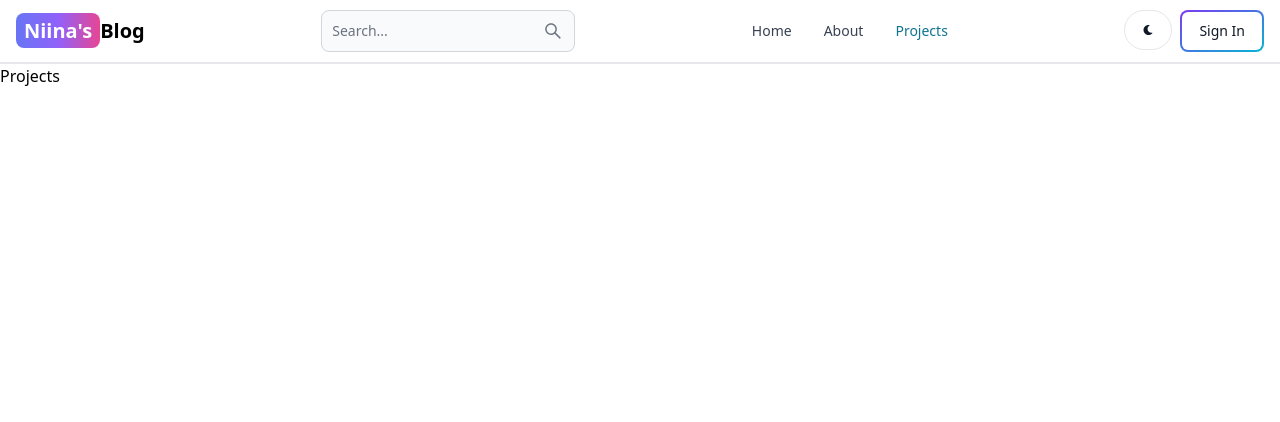
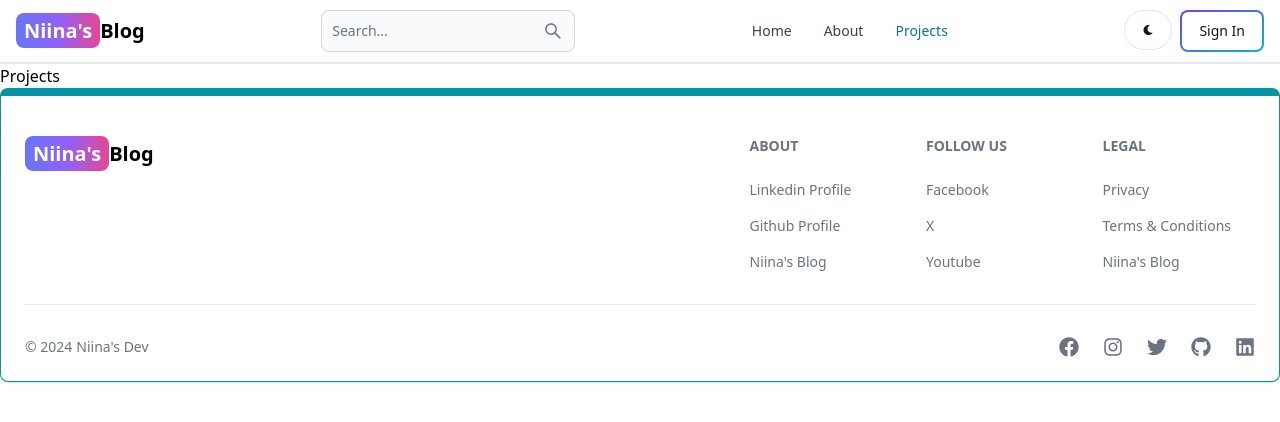
Before and after one commit to Vicram123/mern_blog, a React (Vite) app in the folder frontend/: page /projects in a window 1280 px wide. Shown: the top 422 px of the page. Built offline with nearby package versions, Linux system fonts and the light colour scheme.

Commit message:
create and add the footer component

```diff
--- a/frontend/src/App.jsx
+++ b/frontend/src/App.jsx
@@ -6,6 +6,7 @@
 import SignUp from "./pages/SignUp";
 import Projects from "./pages/Projects";
 import Header from "./components/Header";
+import Footer from "./components/Footer";
 
 export default function App() {
   return (
@@ -19,6 +20,7 @@
         <Route path="/sign-up" element={<SignUp />} />
         <Route path="/projects" element={<Projects />} />
       </Routes>
+      <Footer />
     </BrowserRouter>
   );
 }
--- /dev/null
+++ b/frontend/src/components/Footer.jsx
@@ -0,0 +1,118 @@
+import { Footer } from "flowbite-react";
+import { Link } from "react-router-dom";
+import {
+  FaFacebook,
+  FaInstagram,
+  FaTwitter,
+  FaGithub,
+  FaLinkedin,
+} from "react-icons/fa";
+
+export default function FooterCom() {
+  return (
+    <Footer container className="border border-t-8 border-teal-500">
+      <div className=" w-full mx-w-7xl mx-auto">
+        <div className=" grid w-full justify-between sm:flex  md:grid-cols-1">
+          <div className="mt-5 ">
+            <Link
+              to="/"
+              className="self-center whitespace-nowrap text-sm sm:text-xl font-semibold dark:text-white"
+            >
+              <span className="px-2 py-1 bg-gradient-to-r from-indigo-500 via-purple-500 to-pink-500 rounded-lg text-white">
+                Niina's
+              </span>
+              Blog
+            </Link>
+          </div>
+          <div className="grid grid-cols-2 gap-8 mt-4 sm:grid-cols-3 sm:gap-6">
+            <div>
+              <Footer.Title title="About" />
+              <Footer.LinkGroup col>
+                <Footer.Link
+                  href="https://www.linkedin.com/in/tata-vicram-ako-ateba-piere-a42338241/ "
+                  target="_blank"
+                  rel="noopener noreferrer"
+                >
+                  Linkedin Profile
+                </Footer.Link>
+                <Footer.Link
+                  href="https://github.com/Vicram123 "
+                  target="_blank"
+                  rel="noopener noreferrer"
+                >
+                  Github Profile
+                </Footer.Link>
+                <Footer.Link
+                  href="/about "
+                  target="_blank"
+                  rel="noopener noreferrer"
+                >
+                  Niina's Blog
+                </Footer.Link>
+              </Footer.LinkGroup>
+            </div>
+            <div>
+              <Footer.Title title="Follow us" />
+              <Footer.LinkGroup col>
+                <Footer.Link href="" target="_blank" rel="noopener noreferrer">
+                  Facebook
+                </Footer.Link>
+                <Footer.Link href="#" rel="noopener noreferrer">
+                  X
+                </Footer.Link>
+                <Footer.Link
+                  href="# "
+                  target="_blank"
+                  rel="noopener noreferrer"
+                >
+                  Youtube
+                </Footer.Link>
+              </Footer.LinkGroup>
+            </div>
+
+            <div>
+              <Footer.Title title="Legal" />
+              <Footer.LinkGroup col>
+                <Footer.Link href="#" target="_blank" rel="noopener noreferrer">
+                  Privacy
+                </Footer.Link>
+                <Footer.Link
+                  href="https://github.com/Vicram123 "
+                  target="_blank"
+                  rel="noopener noreferrer"
+                >
+                  Terms &amp; Conditions
+                </Footer.Link>
+                <Footer.Link
+                  href="/about "
+                  target="_blank"
+                  rel="noopener noreferrer"
+                >
+                  Niina's Blog
+                </Footer.Link>
+              </Footer.LinkGroup>
+            </div>
+          </div>
+        </div>
+        <Footer.Divider />
+        <div className="w-full sm:flex sm:items-center sm:justify-between">
+          <Footer.Copyright
+            href="#"
+            by="Niina's Dev"
+            year={new Date().getFullYear()}
+          />
+          <div className="flex gap-6 sm:mt-0 mt-4 sm:justify-center">
+            <Footer.Icon href="#" icon={FaFacebook} />
+            <Footer.Icon href="#" icon={FaInstagram} />
+            <Footer.Icon href="#" icon={FaTwitter} />
+            <Footer.Icon href="https://github.com/Vicram123" icon={FaGithub} />
+            <Footer.Icon
+              href="https://www.linkedin.com/in/tata-vicram-ako-ateba-piere-a42338241/"
+              icon={FaLinkedin}
+            />
+          </div>
+        </div>
+      </div>
+    </Footer>
+  );
+}
```
